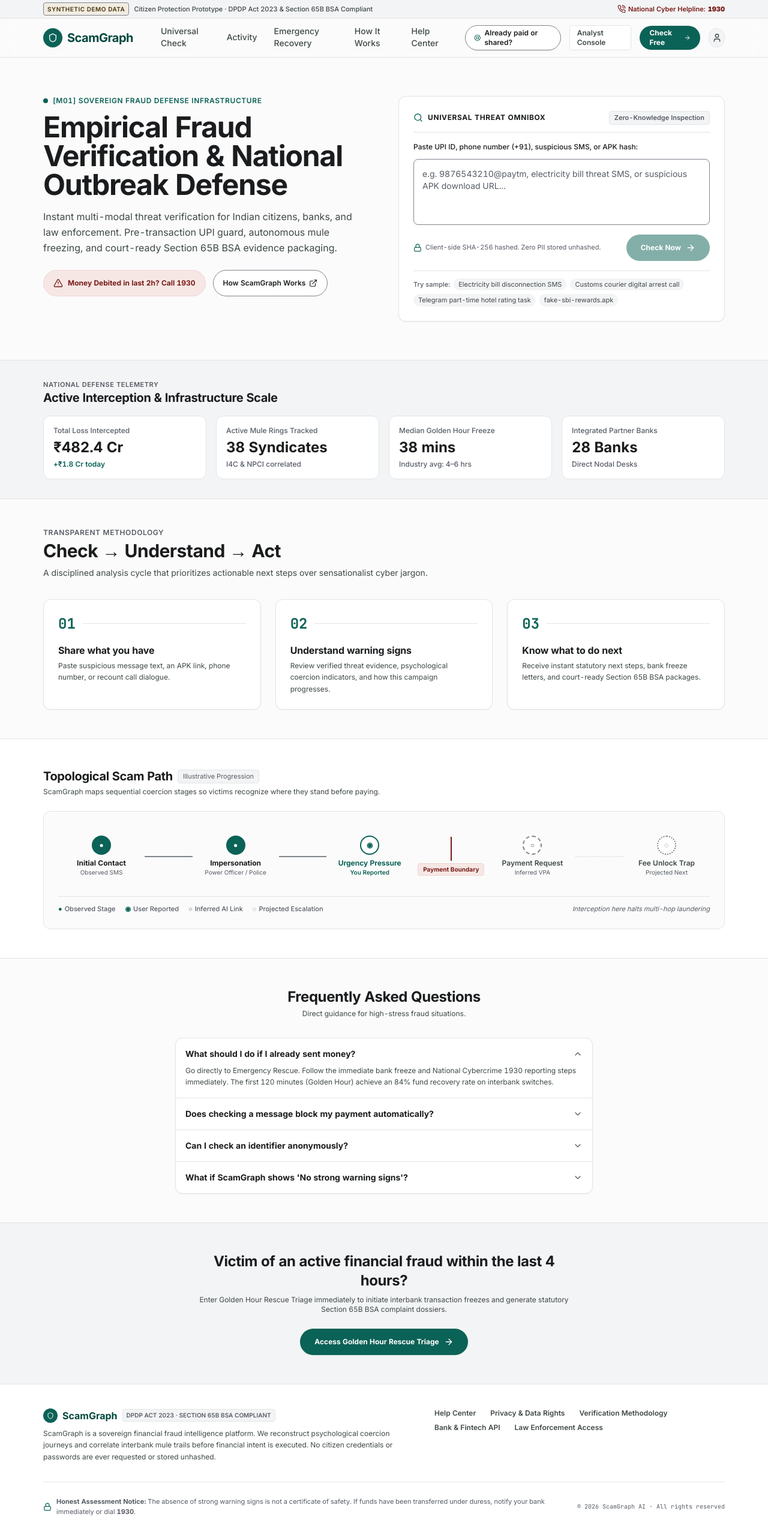
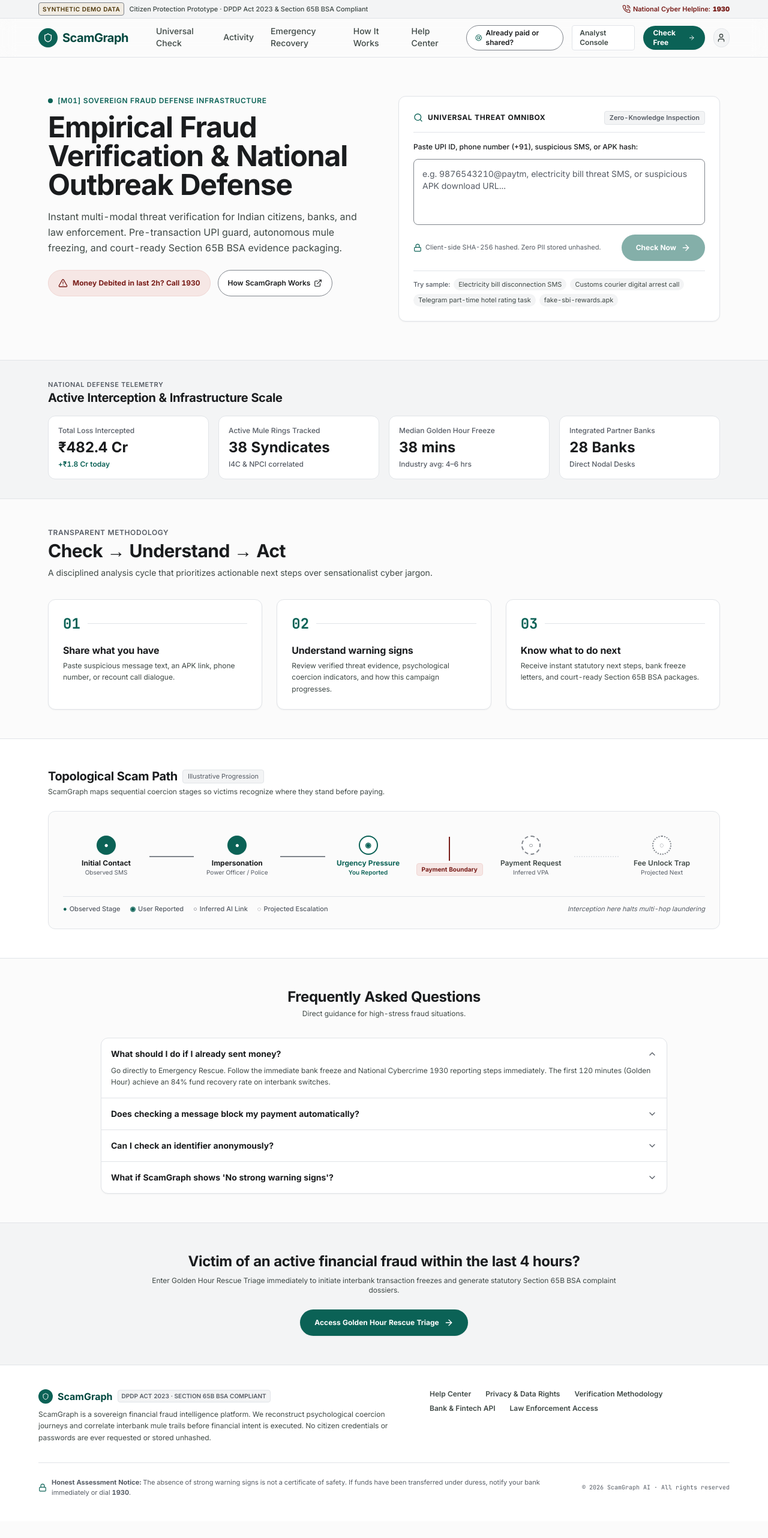
Before and after one commit to Sumeet1249/ScamGraph-ai, a Next.js app in the folder apps/web/: page / in a window 1280 px wide. Shown: the top 2564 px of the page at 60% size. After the commit the page ends 2536 px from the top, so only its background shows below. Built offline with nearby package versions, Linux system fonts and the light colour scheme.

Commit message:
fix(citizen): make Phase 1 user mode full screen eliminating side voids

```diff
--- a/apps/web/app/activity/page.tsx
+++ b/apps/web/app/activity/page.tsx
@@ -38,7 +38,7 @@
 
   return (
     <div className="w-full bg-ground py-8 md:py-12">
-      <div className="max-w-[1200px] mx-auto px-4 md:px-8">
+      <div className="w-full px-6 sm:px-10 lg:px-16 xl:px-20">
         {/* Breadcrumb Navigation */}
         <nav aria-label="Breadcrumb" className="mb-6">
           <ol className="flex items-center gap-2 text-xs text-on-surface-variant font-medium">
--- a/apps/web/app/check/page.tsx
+++ b/apps/web/app/check/page.tsx
@@ -208,7 +208,7 @@
 
   return (
     <div className="w-full bg-ground py-8 md:py-12">
-      <div className="max-w-[1200px] mx-auto px-4 md:px-8">
+      <div className="w-full px-6 sm:px-10 lg:px-16 xl:px-20">
         {/* Hidden Real File Inputs */}
         <input
           type="file"
--- a/apps/web/app/help-center/page.tsx
+++ b/apps/web/app/help-center/page.tsx
@@ -64,7 +64,7 @@
 
   return (
     <div className="w-full bg-ground py-8 md:py-12">
-      <div className="max-w-[1200px] mx-auto px-4 md:px-8">
+      <div className="w-full px-6 sm:px-10 lg:px-16 xl:px-20">
         {/* Breadcrumb Navigation */}
         <nav aria-label="Breadcrumb" className="mb-6">
           <ol className="flex items-center gap-2 text-xs text-on-surface-variant font-medium">
--- a/apps/web/app/how-it-works/page.tsx
+++ b/apps/web/app/how-it-works/page.tsx
@@ -64,7 +64,7 @@
 
   return (
     <div className="w-full bg-ground py-10 md:py-16">
-      <div className="max-w-[1200px] mx-auto px-4 md:px-8">
+      <div className="w-full px-6 sm:px-10 lg:px-16 xl:px-20">
         {/* Breadcrumb Navigation */}
         <nav aria-label="Breadcrumb" className="mb-6">
           <ol className="flex items-center gap-2 text-xs text-on-surface-variant font-medium">
--- a/apps/web/app/page.tsx
+++ b/apps/web/app/page.tsx
@@ -52,7 +52,7 @@
     <div className="flex flex-col w-full">
       {/* ── 1. Hero Section & Universal Omnibox ── */}
       <section className="w-full bg-ground py-10 md:py-16 border-b border-border-divider">
-        <div className="max-w-[1200px] mx-auto px-4 md:px-8">
+        <div className="w-full px-6 sm:px-10 lg:px-16 xl:px-20">
           <div className="grid grid-cols-1 lg:grid-cols-12 gap-8 lg:gap-12 items-start">
             {/* Left Hero Pitch */}
             <div className="lg:col-span-6 flex flex-col justify-center">
@@ -157,7 +157,7 @@
 
       {/* ── 2. Live Telemetry Strip ── */}
       <section className="w-full bg-surface-subtle py-8 border-b border-border-divider">
-        <div className="max-w-[1200px] mx-auto px-4 md:px-8">
+        <div className="w-full px-6 sm:px-10 lg:px-16 xl:px-20">
           <div className="mb-4">
             <span className="text-[11px] text-viz-neutral font-semibold uppercase tracking-wider block">
               National Defense Telemetry
@@ -194,8 +194,8 @@
 
       {/* ── 3. 3-Step Methodology ── */}
       <section className="w-full bg-ground py-12 border-b border-border-divider">
-        <div className="max-w-[1200px] mx-auto px-4 md:px-8">
-          <div className="max-w-[680px] mb-8">
+        <div className="w-full px-6 sm:px-10 lg:px-16 xl:px-20">
+          <div className="max-w-[800px] mb-8">
             <span className="text-xs text-viz-neutral font-semibold uppercase tracking-wider block mb-1">
               Transparent Methodology
             </span>
@@ -246,7 +246,7 @@
 
       {/* ── 4. Topological Journey Pipeline ── */}
       <section className="w-full bg-surface py-12 border-b border-border-divider">
-        <div className="max-w-[1200px] mx-auto px-4 md:px-8">
+        <div className="w-full px-6 sm:px-10 lg:px-16 xl:px-20">
           <div className="flex flex-col sm:flex-row sm:items-center justify-between gap-2 mb-6">
             <div>
               <div className="flex items-center gap-2">
@@ -335,7 +335,7 @@
 
       {/* ── 5. FAQs Section ── */}
       <section className="w-full bg-ground py-12 border-b border-border-divider">
-        <div className="max-w-[760px] mx-auto px-4 md:px-8">
+        <div className="w-full max-w-5xl mx-auto px-6 sm:px-10">
           <div className="text-center mb-8">
             <h2 className="text-2xl font-bold text-on-surface">Frequently Asked Questions</h2>
             <p className="text-xs text-on-surface-variant mt-1">
@@ -370,7 +370,7 @@
 
       {/* ── 6. Emergency Bottom Callout ── */}
       <section className="w-full bg-surface-subtle py-12 text-center">
-        <div className="max-w-[680px] mx-auto px-4">
+        <div className="w-full max-w-4xl mx-auto px-6 sm:px-10">
           <h2 className="text-xl md:text-2xl font-bold text-on-surface mb-2">
             Victim of an active financial fraud within the last 4 hours?
           </h2>
--- a/apps/web/app/privacy/page.tsx
+++ b/apps/web/app/privacy/page.tsx
@@ -40,7 +40,7 @@
 
   return (
     <div className="w-full bg-ground py-10 md:py-16">
-      <div className="max-w-[1200px] mx-auto px-4 md:px-8">
+      <div className="w-full px-6 sm:px-10 lg:px-16 xl:px-20">
         {/* Breadcrumb Navigation */}
         <nav aria-label="Breadcrumb" className="mb-6">
           <ol className="flex items-center gap-2 text-xs text-on-surface-variant font-medium">
--- a/apps/web/components/shell/CitizenFooter.tsx
+++ b/apps/web/components/shell/CitizenFooter.tsx
@@ -4,7 +4,7 @@
 export function CitizenFooter() {
   return (
     <footer className="mt-auto w-full border-t border-border-divider bg-surface py-10">
-      <div className="mx-auto max-w-[1200px] px-4 md:px-8">
+      <div className="w-full px-6 sm:px-10 lg:px-16">
         <div className="flex flex-col md:flex-row md:items-start justify-between gap-8 pb-8 border-b border-border-divider">
           <div className="max-w-[620px]">
             <div className="flex items-center gap-2 mb-2">
--- a/apps/web/components/shell/CitizenNav.tsx
+++ b/apps/web/components/shell/CitizenNav.tsx
@@ -19,7 +19,7 @@
     <>
       {/* 1. Development & Statutory Environment Indicator */}
       <aside aria-label="Development Environment Indicator" className="w-full border-b border-border-divider bg-surface-subtle text-viz-text">
-        <div className="mx-auto flex max-w-[1200px] items-center justify-between px-4 py-1 text-xs md:px-8">
+        <div className="w-full flex items-center justify-between px-6 sm:px-10 lg:px-16 py-1 text-xs">
           <div className="flex items-center gap-2">
             <span className="inline-flex items-center rounded border border-border-control bg-tone-warning-bg px-1.5 py-0.5 text-[10px] font-semibold uppercase tracking-wider text-tone-warning-strong-text">
               SYNTHETIC DEMO DATA
@@ -39,7 +39,7 @@
 
       {/* 2. Main Consumer Header Shell */}
       <header className="sticky top-0 z-50 w-full border-b border-border-divider bg-surface/95 backdrop-blur-md">
-        <div className="mx-auto flex h-16 max-w-[1200px] items-center justify-between gap-4 px-4 md:px-8">
+        <div className="w-full flex h-16 items-center justify-between gap-4 px-6 sm:px-10 lg:px-16">
           {/* Logo & Navigation */}
           <div className="flex items-center gap-6 lg:gap-8">
             <Link
```
